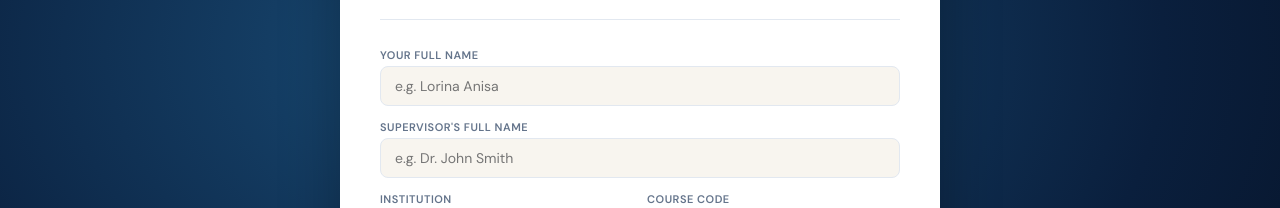
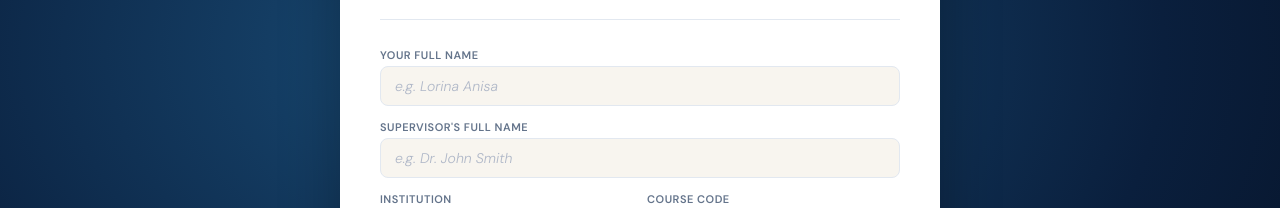
Before and after one commit to meresimi/anisha-survey, a React (Vite) app: page / in a window 1280 px wide. Shown: the part 228-436 px from the top of the page. Built offline with nearby package versions, Linux system fonts and the light colour scheme.

Commit message:
Add files via upload

```diff
--- a/src/index.css
+++ b/src/index.css
@@ -23,6 +23,7 @@
   --radius-lg: 20px;
   --font-display: 'DM Serif Display', serif;
   --font-body: 'DM Sans', sans-serif;
+  --placeholder-color: #b0b8c8;
 }
 
 html { font-size: 16px; }
@@ -37,35 +38,55 @@ body {
 
 h1, h2, h3 { font-family: var(--font-display); }
 
+/* ── Global placeholder styles ─────────────────────────── */
+::placeholder {
+  color: var(--placeholder-color) !important;
+  font-style: italic !important;
+  opacity: 1;
+}
+::-webkit-input-placeholder {
+  color: var(--placeholder-color) !important;
+  font-style: italic !important;
+}
+::-moz-placeholder {
+  color: var(--placeholder-color) !important;
+  font-style: italic !important;
+  opacity: 1;
+}
+:-ms-input-placeholder {
+  color: var(--placeholder-color) !important;
+  font-style: italic !important;
+}
+textarea::placeholder,
+input::placeholder {
+  color: var(--placeholder-color) !important;
+  font-style: italic !important;
+}
+
 /* Scrollbar */
 ::-webkit-scrollbar { width: 6px; height: 6px; }
 ::-webkit-scrollbar-track { background: transparent; }
 ::-webkit-scrollbar-thumb { background: #c1cde0; border-radius: 3px; }
 
-/* Transitions */
 * { transition: color 0.15s, background-color 0.15s, border-color 0.15s, opacity 0.15s, transform 0.15s; }
-
-/* Focus */
 :focus-visible { outline: 2px solid var(--teal); outline-offset: 2px; }
 
-/* Animations */
 @keyframes fadeIn {
   from { opacity: 0; transform: translateY(12px); }
-  to { opacity: 1; transform: translateY(0); }
+  to   { opacity: 1; transform: translateY(0); }
 }
 @keyframes slideIn {
   from { opacity: 0; transform: translateX(-16px); }
-  to { opacity: 1; transform: translateX(0); }
+  to   { opacity: 1; transform: translateX(0); }
 }
 @keyframes pulse {
   0%, 100% { opacity: 1; }
-  50% { opacity: 0.5; }
+  50%       { opacity: 0.5; }
 }
 
 .animate-in { animation: fadeIn 0.35s ease forwards; }
-.slide-in { animation: slideIn 0.3s ease forwards; }
+.slide-in   { animation: slideIn 0.3s ease forwards; }
 
-/* Print */
 @media print {
   body { background: white; }
   .no-print { display: none !important; }
```
